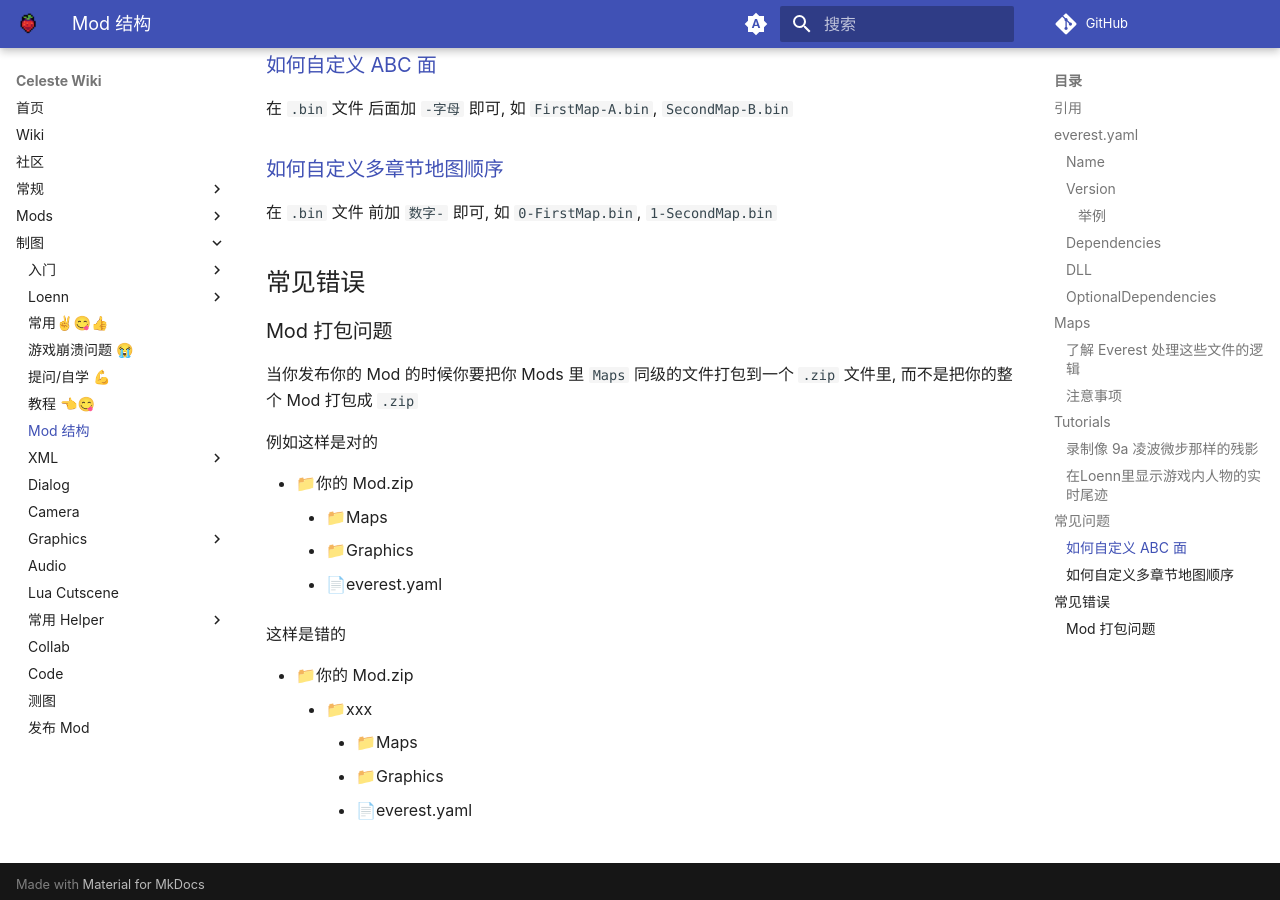
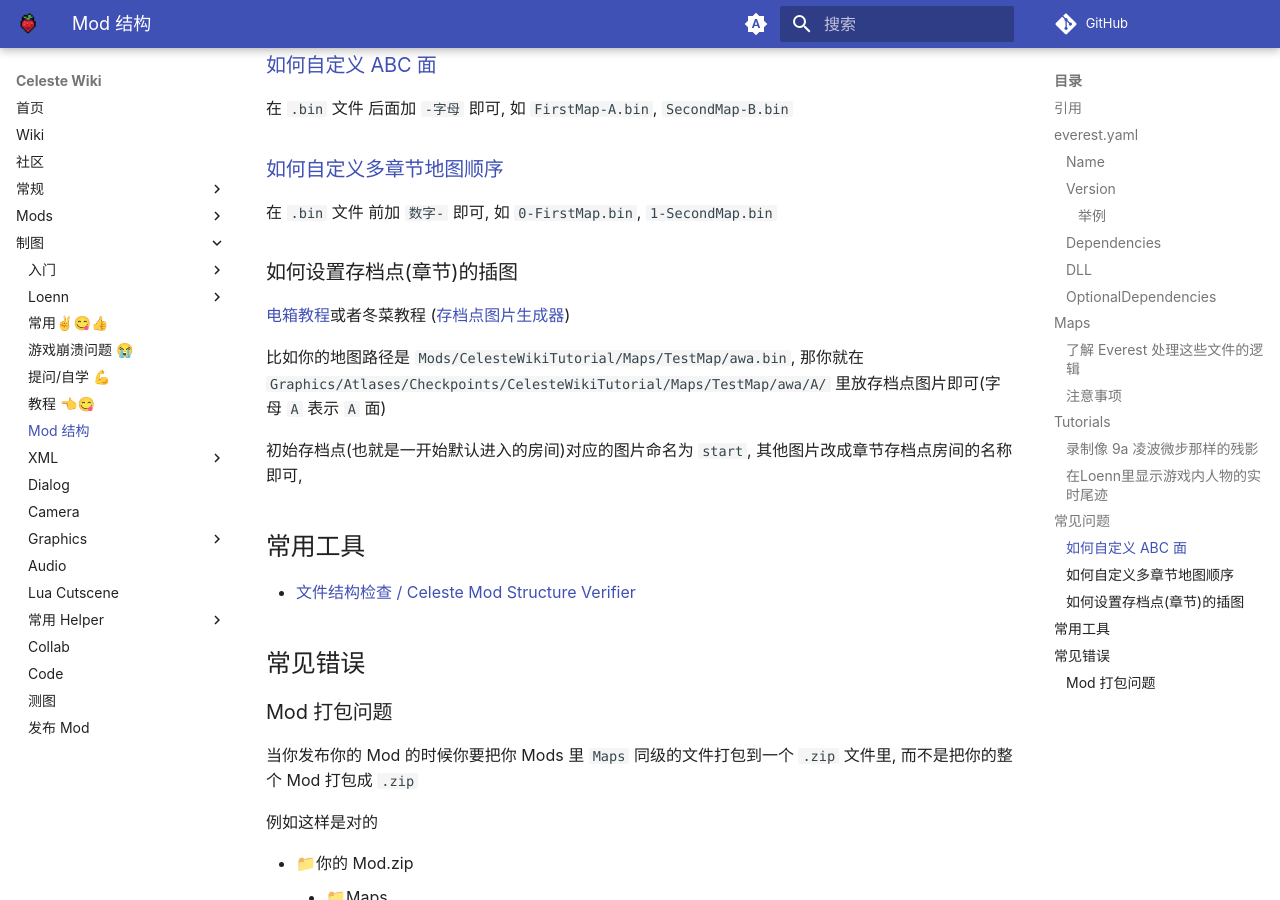
Before and after one commit to LuckyBoy-7/CelesteWikiModule, an MkDocs documentation site: the page built from docs/mappings/mod_structure.md, in a window 1280 px wide and 900 px high, scrolled down 6231 px. Built offline with MkDocs 1.6.1 and Material for MkDocs 9.7.7, drawn with Linux system fonts in a browser that asks for light colours; comment, search, counter and statistics services are not loaded.

Commit message:
调整链接结构

```diff
--- a/docs/mappings/mod_structure.md
+++ b/docs/mappings/mod_structure.md
@@ -216,6 +216,19 @@ c=你干嘛
 
 在 `.bin` 文件 前加 `数字-` 即可, 如 `0-FirstMap.bin`, ``1-SecondMap.bin``
 
+### 如何设置存档点(章节)的插图
+
+[电箱教程](https://www.bilibili.com/video/BV1A14y1W7hr)或者冬菜教程 ([存档点图片生成器](http://postcard.leo60228.space/mask/))
+
+比如你的地图路径是 `Mods/CelesteWikiTutorial/Maps/TestMap/awa.bin`, 那你就在 `Graphics/Atlases/Checkpoints/CelesteWikiTutorial/Maps/TestMap/awa/A/` 里放存档点图片即可(字母 `A` 表示 `A` 面)
+
+初始存档点(也就是一开始默认进入的房间)对应的图片命名为 `start`, 其他图片改成章节存档点房间的名称即可,
+
+
+## 常用工具
+
+* [文件结构检查 / Celeste Mod Structure Verifier](https://maddie480.ovh/celeste/mod-structure-verifier)
+
 ## 常见错误
 
 ### Mod 打包问题
```
Also changed, not shown: docs/mappings/audio.md (+2 -1 lines), docs/mappings/dialog.md (+3 -2 lines), docs/mappings/graphics.md (+1 -0 lines), docs/mappings/useful_links.md (+1 -6 lines).
